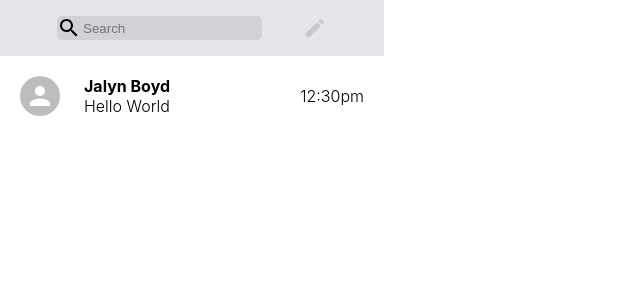
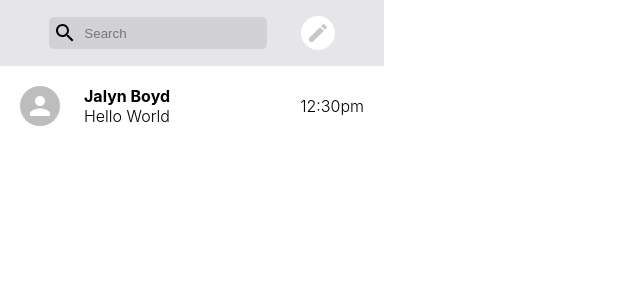
Before and after one commit to Jalyndboyd1/messenger, a React (Create React App) app: page / in a window 1280 px wide. Shown: the top 300 px of the page, without its empty margins (0-640 px from the left). Built offline with nearby package versions, Linux system fonts and the light colour scheme.

Commit message:
Css Changes Contact header

```diff
--- a/src/Components/containers/Contacts.js
+++ b/src/Components/containers/Contacts.js
@@ -10,12 +10,15 @@ export default function Contacts() {
       <header className="contacts__header">
         <div className="contacts__searchbar">
           {/* Filter Contacts List */}
-          <SearchIcon />
+          <SearchIcon sx={{ marginRight: "5px" }} />
           <input placeholder="Search" />
         </div>
         <CreateRoundedIcon
           sx={{
-            color: "#c7c7cc"
+            color: "#c7c7cc",
+            padding: "5px",
+            borderRadius: "50%",
+            backgroundColor: "#fff"
           }}
         />
       </header>
@@ -26,7 +29,7 @@ export default function Contacts() {
           contactName="Jalyn Boyd"
           message="Hello World"
           timestamp="12:30pm"
-          contactPic=''
+          contactPic=""
         />
       </div>
     </div>
--- a/src/css/containers/Contacts.css
+++ b/src/css/containers/Contacts.css
@@ -17,6 +17,7 @@
   align-items: center;
   background-color: #d1d1d6;
   border-radius: 5px;
+  padding: 4px;
 }
 
 .contacts__searchbar > input {
```
